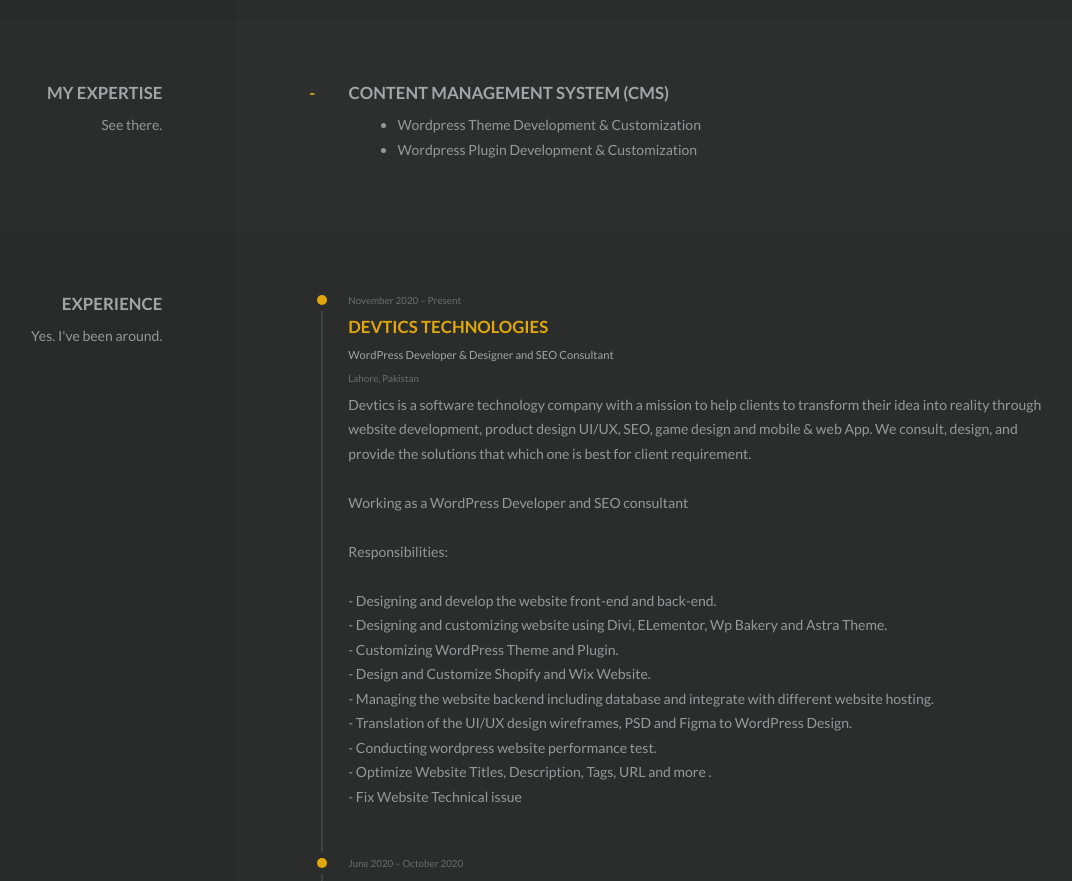
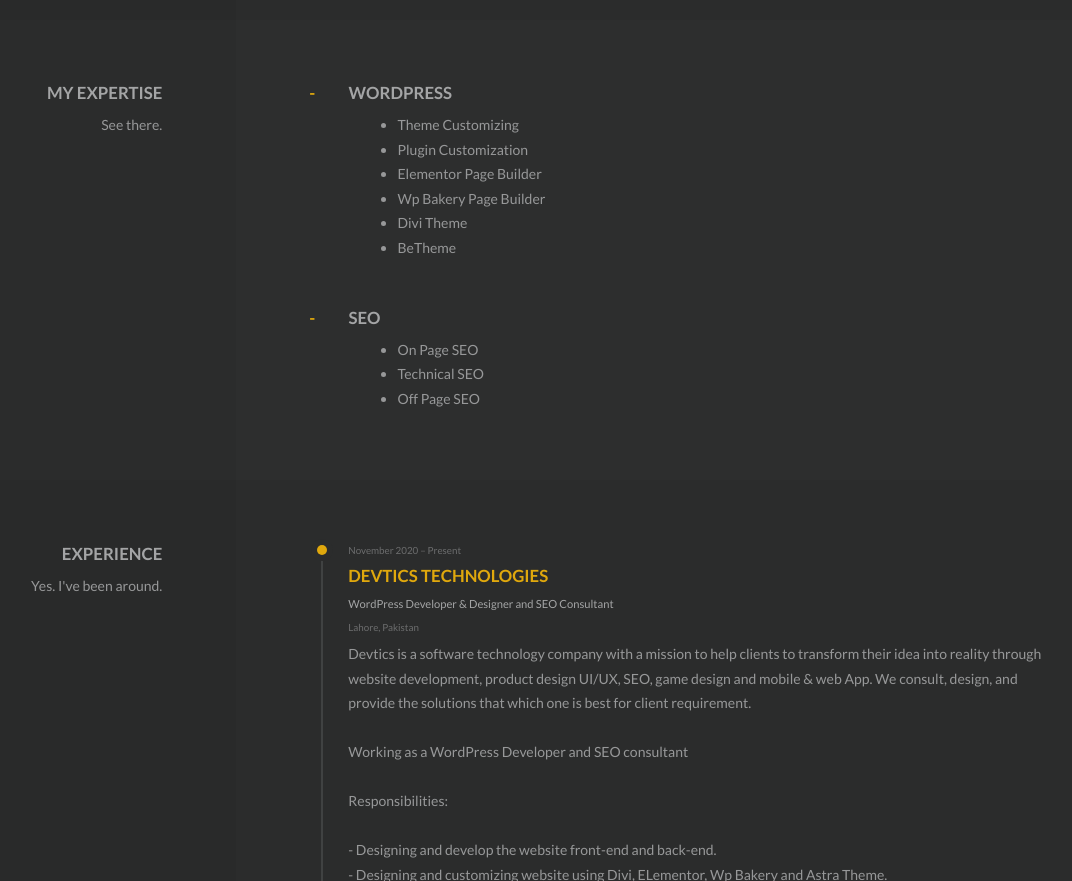
Before and after one commit to Junaid43/wordpress-developer.github.io, a plain HTML site: page index.html in a window 1280 px wide. Shown: the part 1131-2012 px from the top of the page, without its empty margins (149-1221 px from the left). Drawn offline with Linux system fonts and the light colour scheme.

Commit message:
Update index.html

```diff
--- a/index.html
+++ b/index.html
@@ -348,12 +348,37 @@
                                         </div>
                                     </div>
                                     <div class="o-media__body  o-content__body">
-                                        <h3> Content Management System (CMS) </h3>
+                                        <h3> WordPress </h3>
                                         <p>
                                            <ul>
-                                            <li> Wordpress Theme Development & Customization</li>
-                                           <li> Wordpress Plugin Development & Customization</li>
-                                       </ul>
+                                        <li> Theme Customizing </li>
+                                        <li> Plugin Customization</li>
+                                        <li> Elementor Page Builder</li>
+                                        <li> Wp Bakery Page Builder</li>
+                                        <li> Divi Theme</li>
+                                        <li> BeTheme</li>
+                                             </ul>
+                                        </p>
+                                    </div>
+                                </div>
+                                <!-- /o-media o-content -->
+                            </div>
+
+                            <div class="o-grid__col-sm-12">
+                                <div class="o-media  o-media--block  o-content">
+                                    <div class="o-media__figure">
+                                        <div class="c-number  t-primary-color">
+                                            -
+                                        </div>
+                                    </div>
+                                    <div class="o-media__body  o-content__body">
+                                        <h3> SEO </h3>
+                                        <p>
+                                        <ul>
+                                            <li> On Page SEO</li>
+                                            <li> Technical SEO</li>
+                                            <li> Off Page SEO</li>
+                                        </ul>
                                         </p>
                                     </div>
                                 </div>
```
